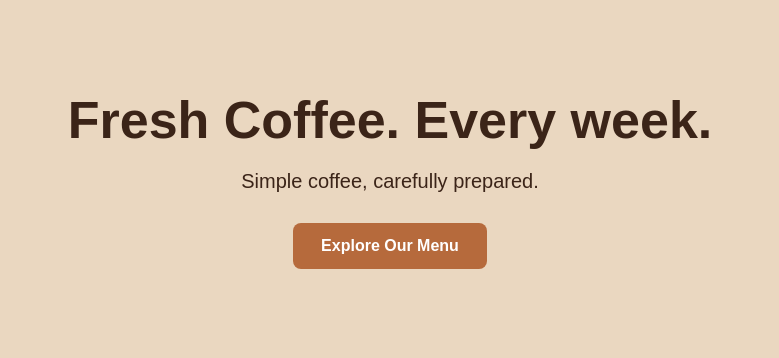
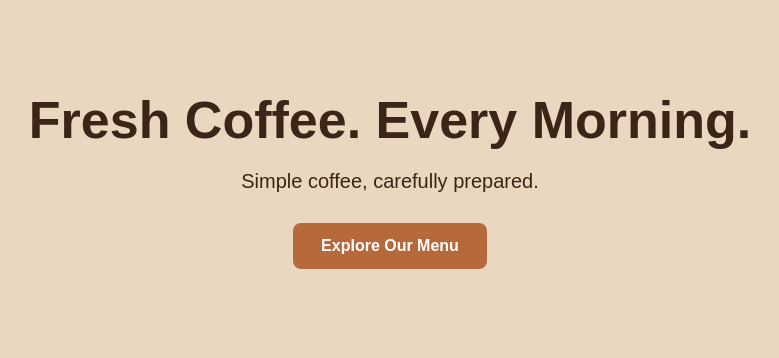
Before and after one commit to midhungk911/coffee-house-gitops, a Flask app: page / in a window 1280 px wide. Shown: the part 72-430 px from the top of the page, without its empty margins (250-1029 px from the left). Run offline with Flask 3, Linux system fonts and the light colour scheme.

Commit message:
Update Coffee House homepage

```diff
--- a/templates/index.html
+++ b/templates/index.html
@@ -123,7 +123,7 @@
 </header>
 
 <section class="hero">
-    <h1>Fresh Coffee. Every week.</h1>
+    <h1>Fresh Coffee. Every Morning.</h1>
     <p>Simple coffee, carefully prepared.</p>
     <a href="#menu" class="button">Explore Our Menu</a>
 </section>
```
